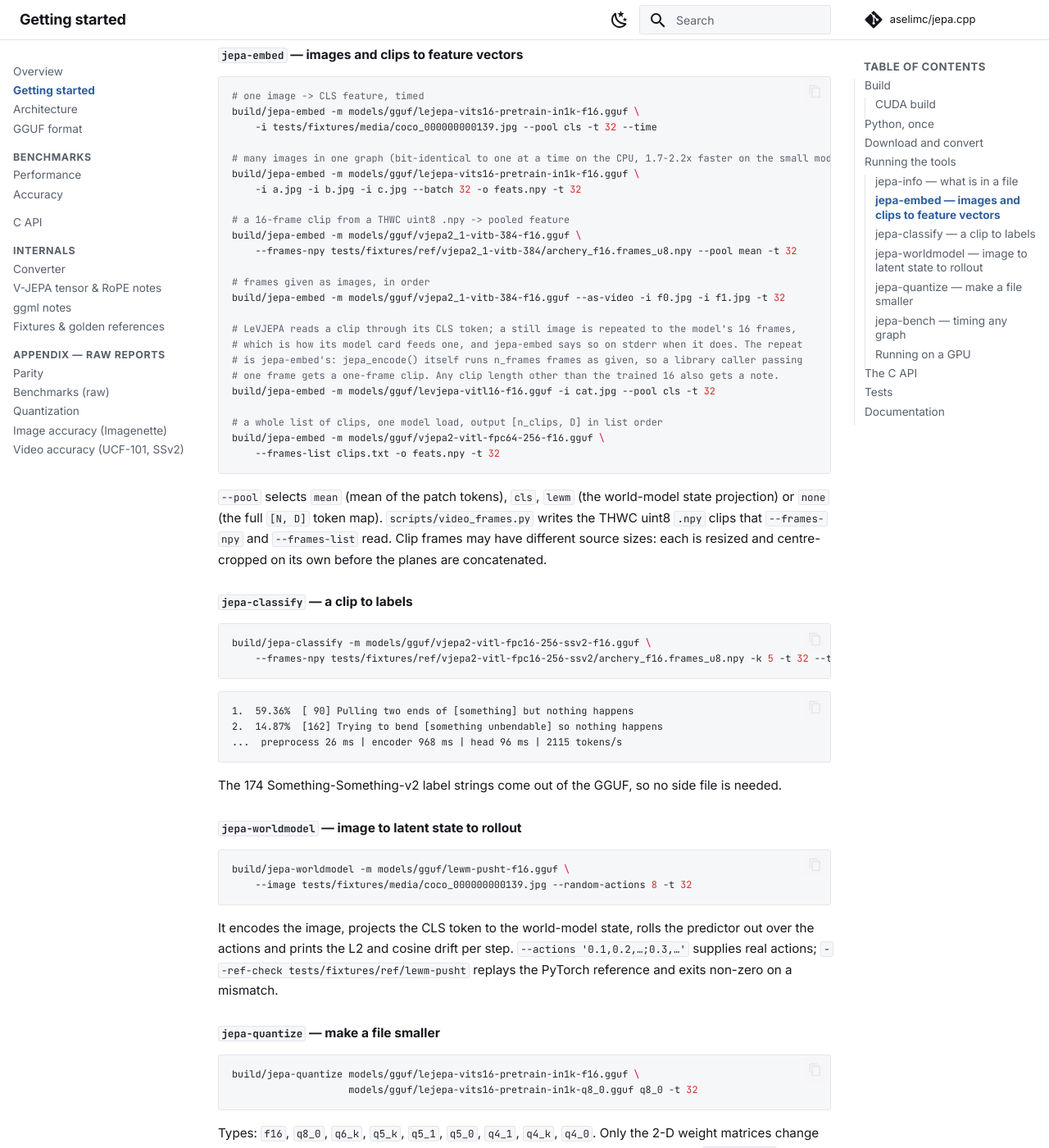
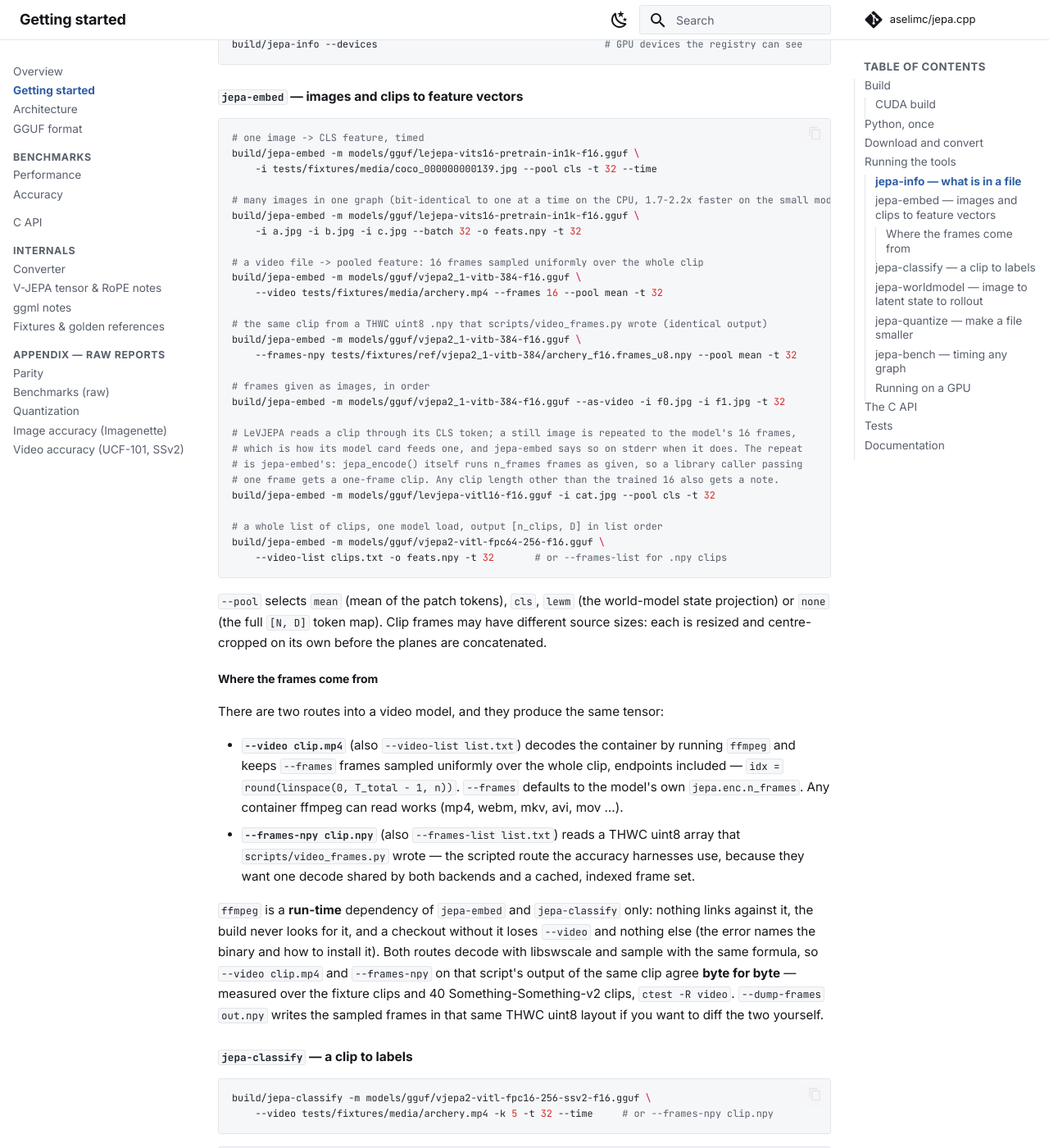
Before and after one commit to aselimc/jepa.cpp, an MkDocs documentation site: the page built from docs/getting-started.md, in a window 1280 px wide and 1400 px high, scrolled down 2780 px. Shown: the whole window at 82% size. Built offline with MkDocs 1.6.1 and Material for MkDocs 9.7.7, drawn with Linux system fonts in a browser that asks for light colours; comment, search, counter and statistics services are not loaded; some of the changed text lies outside the part shown.

Commit message:
docs: make --video the worked example for a clip
The README and getting-started clip examples took a .npy out of a reference dump, which is
the one form of a clip a reader does not have; they now take tests/fixtures/media/archery.mp4,
which scripts/download_fixtures.sh fetches.  The .npy route stays documented next to it as the
scripted path — the accuracy harnesses keep using it, because one shared cached decode is what
makes both backends provably see the same pixels — with a short section saying what each route
is for and that the two agree byte for byte.

architecture.md "Preprocessing" gains the decode path itself: the exact ffmpeg command, where
T_total comes from and how it is re-checked, and why -fps_mode passthrough, -noautorotate and
the *absence* of -sws_flags are each load-bearing.  Its old "video frames are decoded outside
the engine, so the video path has no decoder floor" now says why that still holds when the tool
does the decoding.  The repository layout gains tools/video-decode.* and tests/test-video.

Also: ffmpeg named as an optional run-time extra in the build requirements, the ctest count
10 -> 11 suites in the README, the SSv2 and UCF-101 protocol blocks noting that --video reaches
the same frames (30 SSv2 clips, 10 of them shorter than 16 frames, reproduce the committed
cpp-cpu-f16-sub10 top-1), and the fixtures README pointing at the test that gates it.

````diff
--- a/docs/getting-started.md
+++ b/docs/getting-started.md
@@ -6,6 +6,8 @@ that converts checkpoints, convert a model, run a tool.
 ## Build
 
 Requirements: CMake ≥ 3.16, Ninja, a C++17 compiler. ggml is a submodule, so clone recursively.
+Nothing else is needed to build; `ffmpeg` on the `PATH` is an optional **run-time** extra that lets
+`jepa-embed` and `jepa-classify` take a video file directly (`--video`, below).
 
 ```bash
 git clone --recursive https://github.com/aselimc/jepa.cpp && cd jepa.cpp
@@ -117,7 +119,11 @@ build/jepa-embed -m models/gguf/lejepa-vits16-pretrain-in1k-f16.gguf \
 build/jepa-embed -m models/gguf/lejepa-vits16-pretrain-in1k-f16.gguf \
     -i a.jpg -i b.jpg -i c.jpg --batch 32 -o feats.npy -t 32
 
-# a 16-frame clip from a THWC uint8 .npy -> pooled feature
+# a video file -> pooled feature: 16 frames sampled uniformly over the whole clip
+build/jepa-embed -m models/gguf/vjepa2_1-vitb-384-f16.gguf \
+    --video tests/fixtures/media/archery.mp4 --frames 16 --pool mean -t 32
+
+# the same clip from a THWC uint8 .npy that scripts/video_frames.py wrote (identical output)
 build/jepa-embed -m models/gguf/vjepa2_1-vitb-384-f16.gguf \
     --frames-npy tests/fixtures/ref/vjepa2_1-vitb-384/archery_f16.frames_u8.npy --pool mean -t 32
 
@@ -132,19 +138,38 @@ build/jepa-embed -m models/gguf/levjepa-vitl16-f16.gguf -i cat.jpg --pool cls -t
 
 # a whole list of clips, one model load, output [n_clips, D] in list order
 build/jepa-embed -m models/gguf/vjepa2-vitl-fpc64-256-f16.gguf \
-    --frames-list clips.txt -o feats.npy -t 32
+    --video-list clips.txt -o feats.npy -t 32       # or --frames-list for .npy clips
 ```
 
 `--pool` selects `mean` (mean of the patch tokens), `cls`, `lewm` (the world-model state projection)
-or `none` (the full `[N, D]` token map). `scripts/video_frames.py` writes the THWC uint8 `.npy` clips
-that `--frames-npy` and `--frames-list` read. Clip frames may have different source sizes: each is
-resized and centre-cropped on its own before the planes are concatenated.
+or `none` (the full `[N, D]` token map). Clip frames may have different source sizes: each is resized
+and centre-cropped on its own before the planes are concatenated.
+
+#### Where the frames come from
+
+There are two routes into a video model, and they produce the same tensor:
+
+* **`--video clip.mp4`** (also `--video-list list.txt`) decodes the container by running `ffmpeg`
+  and keeps `--frames` frames sampled uniformly over the whole clip, endpoints included —
+  `idx = round(linspace(0, T_total - 1, n))`. `--frames` defaults to the model's own
+  `jepa.enc.n_frames`. Any container ffmpeg can read works (mp4, webm, mkv, avi, mov …).
+* **`--frames-npy clip.npy`** (also `--frames-list list.txt`) reads a THWC uint8 array that
+  `scripts/video_frames.py` wrote — the scripted route the accuracy harnesses use, because they want
+  one decode shared by both backends and a cached, indexed frame set.
+
+`ffmpeg` is a **run-time** dependency of `jepa-embed` and `jepa-classify` only: nothing links against
+it, the build never looks for it, and a checkout without it loses `--video` and nothing else (the
+error names the binary and how to install it). Both routes decode with libswscale and sample with the
+same formula, so `--video clip.mp4` and `--frames-npy` on that script's output of the same clip agree
+**byte for byte** — measured over the fixture clips and 40 Something-Something-v2 clips, `ctest -R
+video`. `--dump-frames out.npy` writes the sampled frames in that same THWC uint8 layout if you want
+to diff the two yourself.
 
 ### `jepa-classify` — a clip to labels
 
 ```bash
 build/jepa-classify -m models/gguf/vjepa2-vitl-fpc16-256-ssv2-f16.gguf \
-    --frames-npy tests/fixtures/ref/vjepa2-vitl-fpc16-256-ssv2/archery_f16.frames_u8.npy -k 5 -t 32 --time
+    --video tests/fixtures/media/archery.mp4 -k 5 -t 32 --time     # or --frames-npy clip.npy
 ```
 
 ```
````
Also changed, not shown: README.md (+7 -4 lines), docs/accuracy-video.md (+2 -2 lines), docs/architecture.md (+35 -2 lines), 1 other file.
